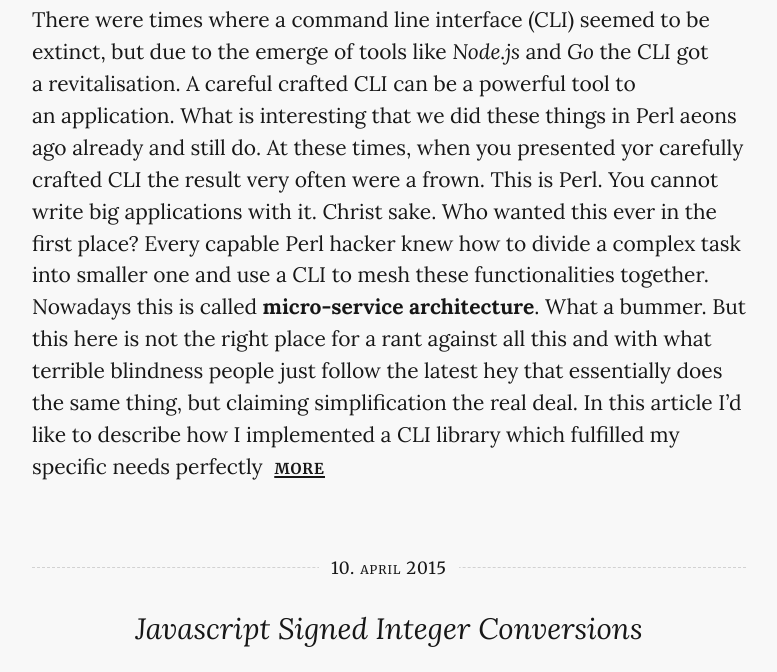
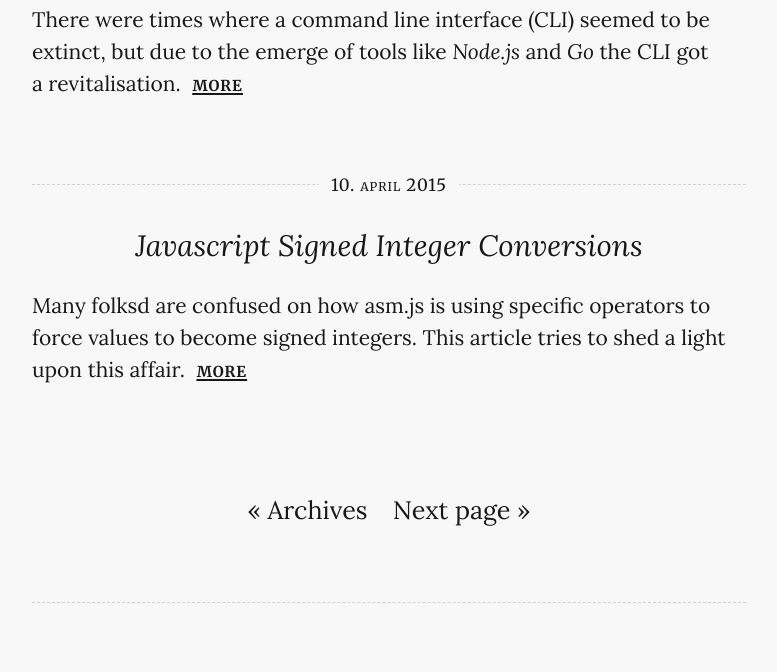
Before and after one commit to fxbrain/fxbrain.github.io, a plain HTML site: page index.html in a window 1280 px wide. Shown: the part 669-1341 px from the top of the page, without its empty margins (251-1028 px from the left). Drawn offline with Linux system fonts and the light colour scheme.

Commit message:
undefined

```diff
--- a/feed.xml
+++ b/feed.xml
@@ -72,7 +72,7 @@ decent workflow is more approximative by nature.&lt;/p&gt;
       <author></author>
       <description>&lt;p&gt;There were times where a command line interface (CLI) seemed to be extinct, but due to
 the emerge of tools like &lt;em&gt;Node.js&lt;/em&gt; and &lt;em&gt;Go&lt;/em&gt; the CLI got a revitalisation.&lt;/p&gt;
-&lt;p&gt;A careful crafted CLI can be a powerful tool to an application.&lt;/p&gt;
+&lt;h2 id=&quot;a-careful-crafted-cli-can-be-a-powerful-tool-to-an-application-&quot;&gt;A careful crafted CLI can be a powerful tool to an application.&lt;/h2&gt;
 &lt;p&gt;What is interesting that we did these things in Perl aeons ago already and still do.
 At these times, when you presented yor carefully crafted CLI the result very often
 were a frown. This is Perl. You cannot write big applications with it.&lt;/p&gt;
@@ -85,7 +85,6 @@ just follow the latest hey that essentially does the same thing, but claiming
 simplification the real deal.&lt;/p&gt;
 &lt;p&gt;In this article I’d like to describe how I implemented a CLI library which
 fulfilled my specific needs perfectly&lt;/p&gt;
-&lt;hr&gt;
 &lt;h2 id=&quot;1-intro&quot;&gt;1. Intro&lt;/h2&gt;
 &lt;p&gt;While there are many options to choose, when in Node.js for a CLI I was not happy
 with the current state of affair considering Go.&lt;/p&gt;
--- a/index.html
+++ b/index.html
@@ -39,18 +39,6 @@ use and how often they barely can answer this simple&nbsp;question.</p>
           </header>
           <section class="content"><p>There were times where a command line interface (<span class="caps">CLI</span>) seemed to be extinct, but due to
 the emerge of tools like <em>Node.js</em> and <em>Go</em> the <span class="caps">CLI</span> got a&nbsp;revitalisation.</p>
-<p>A careful crafted <span class="caps">CLI</span> can be a powerful tool to an&nbsp;application.</p>
-<p>What is interesting that we did these things in Perl aeons ago already and still do.
-At these times, when you presented yor carefully crafted <span class="caps">CLI</span> the result very often
-were a frown. This is Perl. You cannot write big applications with&nbsp;it.</p>
-<p>Christ sake. Who wanted this ever in the first place? Every capable Perl hacker knew
-how to divide a complex task into smaller one and use a <span class="caps">CLI</span> to mesh these functionalities&nbsp;together.</p>
-<p>Nowadays this is called <strong>micro-service architecture</strong>. What a bummer. But this here
-is not the right place for a rant against all this and with what terrible blindness people
-just follow the latest hey that essentially does the same thing, but claiming
-simplification the real&nbsp;deal.</p>
-<p>In this article I’d like to describe how I implemented a <span class="caps">CLI</span> library which
-fulfilled my specific needs&nbsp;perfectly</p>
 
             <p class="more"><a href="/articles/The%20Perfect%20CLI/">more</a></p>
           </section>
```
Also changed, not shown: articles/The Perfect CLI/index.html (+1 -2 lines).
